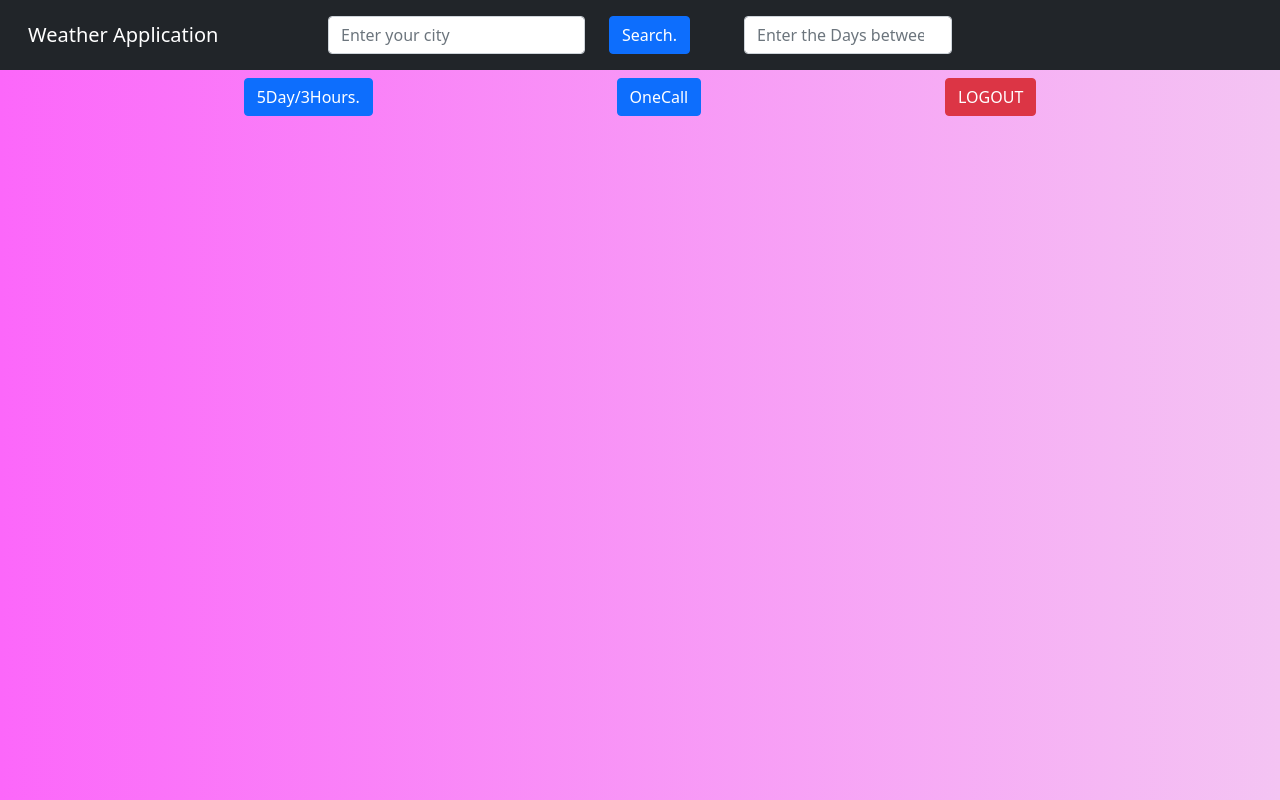
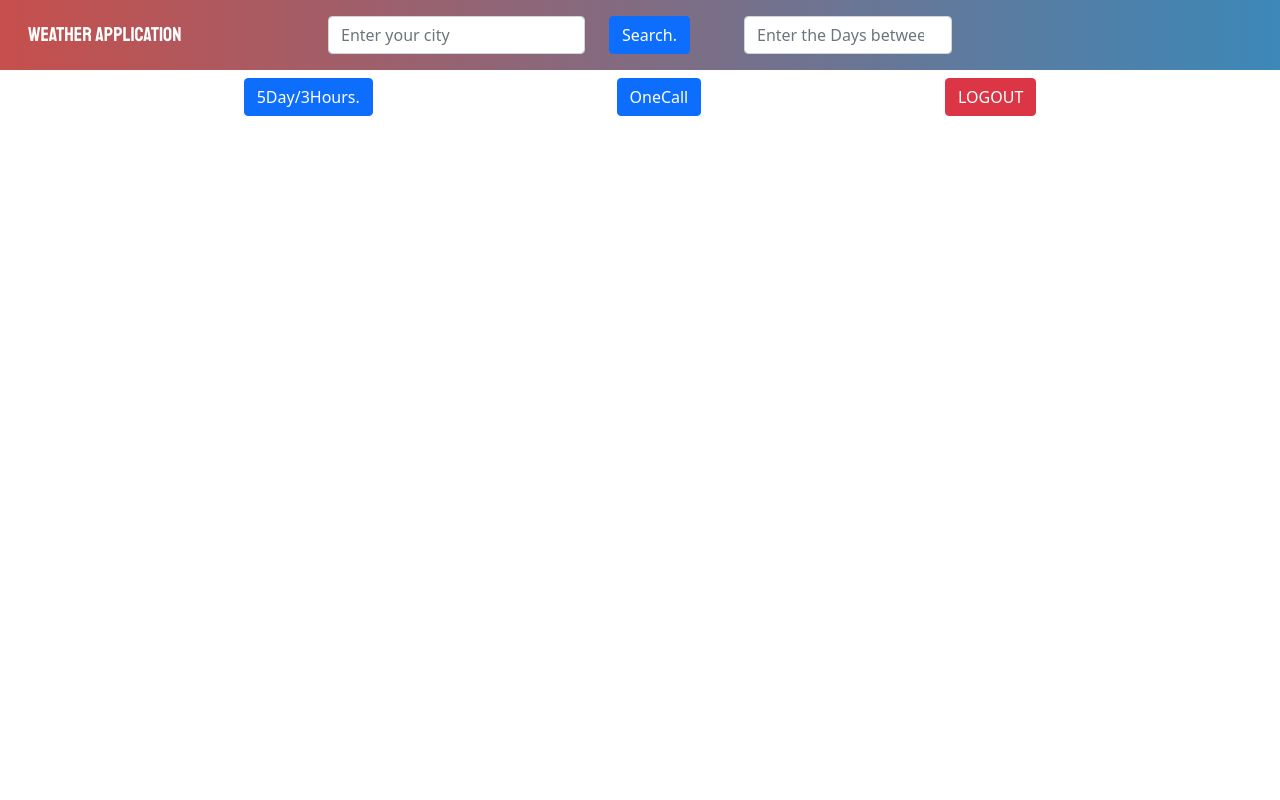
Before and after one commit to sajjanshah11/meme-generator, a React (Create React App) app: page /main in a window 1280 px wide. Built offline with nearby package versions, Linux system fonts and the light colour scheme.

Commit message:
task completed

```diff
--- a/public/index.html
+++ b/public/index.html
@@ -24,6 +24,10 @@
       work correctly both with client-side routing and a non-root public URL.
       Learn how to configure a non-root public URL by running `npm run build`.
     -->
+    <link rel="preconnect" href="https://fonts.googleapis.com">
+<link rel="preconnect" href="https://fonts.gstatic.com" crossorigin>
+<link href="https://fonts.googleapis.com/css2?family=Readex+Pro:wght@300&family=Roboto+Slab:wght@300&family=Staatliches&display=swap" rel="stylesheet">
+
     <link href="https://fonts.googleapis.com/css2?family=Readex+Pro:wght@300&family=Roboto+Slab:wght@300&display=swap" rel="stylesheet">
     <title>React App</title>
 
--- a/src/Login.js
+++ b/src/Login.js
@@ -4,6 +4,7 @@ import axios from "axios"
 import "./weather.css";
 import  { Redirect } from 'react-router-dom';
 import { useHistory } from "react-router-dom";
+// import "./Login.css"
 
 const Login = () =>{
     const [email,setEmail] = useState("");
@@ -60,15 +61,20 @@ const Login = () =>{
     // console.log(error)
     return(
         <>
-            <nav class="navbar navbar-expand-lg navbar-dark bg-dark p-3">
+            <nav class="navbar navbar-expand-lg navbar-dark p-3 mycutomnav">
                 <div class="col-3">
                     <div class="container-fluid">
-                        <span class="navbar-brand mb-0 h1">Weather Application</span>
+                        <span class="navbar-brand mb-0 h1 customheader">Weather Application</span>
                     </div>
                 </div>
             </nav>
                 <div className = "main-login">
-                    <div className = "login">
+                    <div className = "left-panel">
+                        <img className = "left-image" src = "https://images.unsplash.com/photo-1503327431567-3ab5e6e79140?ixlib=rb-1.2.1&ixid=MnwxMjA3fDB8MHxwaG90by1wYWdlfHx8fGVufDB8fHx8&auto=format&fit=crop&w=1964&q=80"/>
+                    </div>
+
+                    <div className = "right-panel">
+                        <div className = "login">
                         <h1 className = "center1">Login</h1>
                         <form onSubmit = {submitHandler}>
                             <div class="mb-3">
@@ -99,10 +105,12 @@ const Login = () =>{
 
                         </form>
 
-                        <div>
-                            New Customer ? <Link to="/signup">Register Here</Link>
+                            <div>
+                                New Customer ? <Link to="/signup">Register Here</Link>
+                            </div>
                         </div>
                     </div>
+
                 </div>
         </>
     )
--- a/src/NewWeather.js
+++ b/src/NewWeather.js
@@ -165,10 +165,10 @@ const NewWeather = () => {
 
   return (
     <>
-      <nav class="navbar navbar-expand-lg navbar-dark bg-dark p-3">
+      <nav class="navbar navbar-expand-lg navbar-dark bg-dark p-3 mycutomnav">
         <div class="col-3">
           <div class="container-fluid">
-            <span class="navbar-brand mb-0 h1">Weather Application</span>
+            <span class="navbar-brand mb-0 h1 customheader">Weather Application</span>
           </div>
         </div>
 
--- a/src/Signup.js
+++ b/src/Signup.js
@@ -54,14 +54,16 @@ const Signup = ()=>{
 
     return(
         <>
-            <nav class="navbar navbar-expand-lg navbar-dark bg-dark p-3">
+            <nav class="navbar navbar-expand-lg navbar-dark bg-dark p-3 mycutomnav">
                 <div class="col-3">
                     <div class="container-fluid">
-                        <span class="navbar-brand mb-0 h1">Weather Application</span>
+                        <span class="navbar-brand mb-0 h1 customheader">Weather Application</span>
                     </div>
                 </div>
             </nav>
             <div className = "main-login">
+
+                <div className = "signup-left-panel">
                     <div className = "login">
                         <h1 className = "center1">Register</h1>
                         <form onSubmit = {submitHandler}>
@@ -124,7 +126,11 @@ const Signup = ()=>{
                                     login
                                 </Link>
                         </div>
+                    </div>
+                </div>
 
+                <div className = "signup-right-panel">
+                    <img src = "https://www.spatialtimes.com/static/9baaa29580ff1004d4b9fbebcdeba225/8dba1/tanner-van-dera-741079-unsplash.jpg"/>
                 </div>
             </div>
         </>
--- a/src/weather.css
+++ b/src/weather.css
@@ -1,8 +1,8 @@
 
 body{
-background: #f4c4f3;  /* fallback for old browsers */
-background: -webkit-linear-gradient(to right, #fc67fa, #f4c4f3);  /* Chrome 10-25, Safari 5.1-6 */
-  background: linear-gradient(to right, #fc67fa, #f4c4f3); /* W3C, IE 10+/ Edge, Firefox 16+, Chrome 26+, Opera 12+, Safari 7+ */
+/* background: #f4c4f3;   */
+/* background: -webkit-linear-gradient(to right, #fc67fa, #f4c4f3);  */
+  /* background: linear-gradient(to right, #fc67fa, #f4c4f3);  */
   font-family: 'Readex Pro', sans-serif;
   font-family: 'Roboto Slab', serif;
 }
@@ -135,21 +135,31 @@ table{
     top: 2rem;
   }
 
-  .main-login{
+  /* .main-login{
     display: flex;
     justify-content: center;
     align-items: center;
     margin-top: 4rem;
-  }
+  } */
 
   .login{
-    border: 1px solid #ac6a6a;
+    /* border: 1px solid #ac6a6a; */
     padding: 2rem;
     position: relative;
+    box-shadow: rgba(0, 0, 0, 0.25) 0px 0.0625em 0.0625em, rgba(0, 0, 0, 0.25) 0px 0.125em 0.5em, rgba(255, 255, 255, 0.1) 0px 0px 0px 1px inset;
+
   }
 
   .center1{
     text-align: center;
+    font-size: 2.5rem;
+    background: linear-gradient(to right, #ff2340, #9500ff);
+    background-clip: text;
+    -webkit-background-clip: text;
+    color: transparent;
+    margin-bottom: 5px;
+    letter-spacing: 1.5px;
+    height: 4rem;
   }
 
   .parent{
@@ -157,3 +167,68 @@ table{
     right: 32px;
     bottom: 27px;
   }
+
+  .mycutomnav{
+    background: linear-gradient(to right, #c64f4c, #3c88b8);
+    /* box-shadow: rgba(214, 202, 210, 0.48) 1px 27px 21px; */
+    border: none;
+    border-style: none;
+  }
+
+  .customheader{
+    font-family: 'Aldrich', sans-serif;
+  font-family: 'Readex Pro', sans-serif;
+  font-family: 'Roboto Slab', serif;
+  font-family: 'Staatliches', cursive;
+  }
+
+  .main-login{
+    /* margin-top: 2rem; */
+    display: flex;
+    width: 100vw;
+    height: 87vh;
+  }
+
+  .left-panel{
+    width: 50%;
+    height: 100%;
+    /* border: 1px solid red; */
+    overflow: hidden;
+    border-radius: 0 50% 50% 0;
+    margin-top: 2px;
+  }
+
+  .right-panel{
+    width: 50%;
+    height: 100%;
+    /* border: 1px solid red; */
+    display: flex;
+    justify-content: center;
+    align-items: center;
+  }
+
+  .left-image{
+    width: 100%;
+    height: 100%;
+  }
+
+  .signup-left-panel{
+    width: 40%;
+    height: 100%;
+    margin: 2rem;
+  }
+
+  .signup-right-panel{
+    /* border: 2px solid red; */
+    width: 60%;
+    height: 100%;
+    margin-top: 2px;
+  }
+
+  .signup-right-panel img{
+    width: 100%;
+    height: 100%;
+    border-radius: 50% 0 0 50%;
+    /* margin: 2rem; */
+    /* contain: fit; */
+  }
```
Also changed, not shown: src/NewLogin.js (added, +12 -0 lines). Lines whose indentation alone changed are shown as unchanged.
